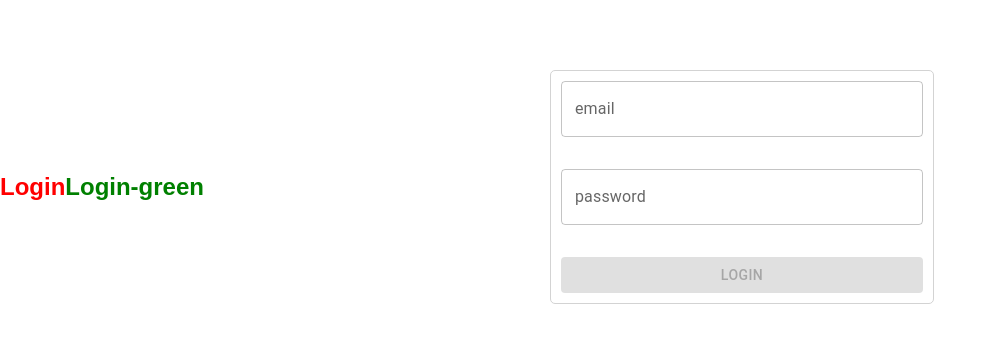
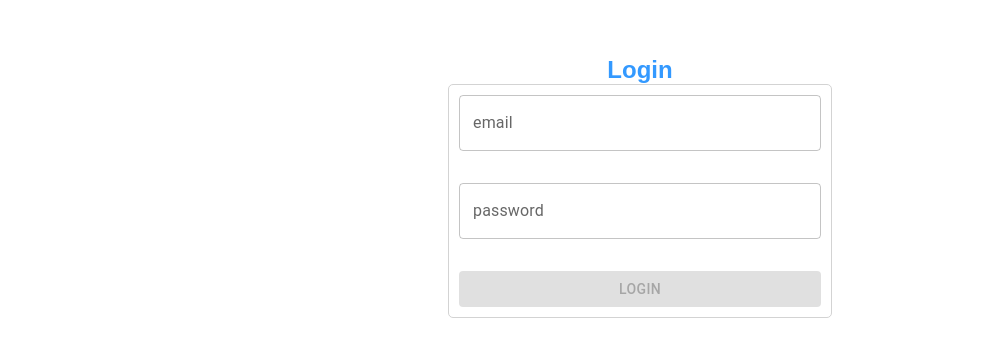
Before and after one commit to Shoaib-Amin/vehicle-service-web, a Next.js app: page / in a window 1280 px wide. Shown: the part 213-570 px from the top of the page, without its empty margins (0-996 px from the left). Built offline with nearby package versions, Linux system fonts and the light colour scheme.

Commit message:
desing component change

```diff
--- /dev/null
+++ b/src/app/components/ButtonComponent.tsx
@@ -0,0 +1,27 @@
+import React from 'react'
+import { Button, ButtonProps, CircularProgress } from "@mui/material";
+
+type Props = {
+    variant: 'text' | 'outlined' | 'contained';
+    type?: 'submit'; // add further
+    disabled?: boolean;
+    isLoading?: boolean;
+    children: React.ReactNode;
+    onClick?: React.MouseEventHandler<HTMLButtonElement>;
+} & ButtonProps;
+
+function ButtonComponent({ isLoading = false, type, disabled = false, variant = "contained", children, onClick, ...props }: Props) {
+    return (
+        <Button
+            variant={variant}
+            type={type}
+            disabled={disabled}
+            startIcon={isLoading ? <CircularProgress size={24} color="inherit" /> : null}
+            onClick={onClick}
+            {...props}
+        >{children}
+        </Button>
+    )
+}
+
+export default ButtonComponent
--- /dev/null
+++ b/src/app/components/index.ts
@@ -0,0 +1,3 @@
+export { default as Button } from './ButtonComponent';
+export { default as Input } from './InputComponent';
+export { default as Alert } from './AlertComponent';
--- a/src/app/page.module.css
+++ b/src/app/page.module.css
@@ -8,17 +8,18 @@
   border: 1px solid lightgray;
   padding: 10px;
   border-radius: 5px;
+  margin-top: 20;
 }
 
 .container {
   display: flex;
   align-items: center;
   height: 100vh;
+  flex-direction: column;
+  justify-content: center;
 }
 
-.loginRed{
-  color: red;
+.loginText{
+  color: #3399FF;
+
 }
-.login-green {
-  color: green
-}
--- a/src/app/page.tsx
+++ b/src/app/page.tsx
@@ -1,10 +1,9 @@
 'use client'
 import styles from "./page.module.css";
 import React, { FormEvent, useState } from 'react';
-import InputComponent from "./components/InputComponent";
-import { AlertColor, Button, CircularProgress } from "@mui/material";
+import { AlertColor } from "@mui/material";
 import { AlertState } from "@/types";
-import AlertComponent from "./components/AlertComponent";
+import { Alert, Button, Input } from "./components";
 
 export default function Home() {
   const [email, setEmail] = useState<string>("")
@@ -71,19 +70,16 @@ export default function Home() {
 
   return (
     <div className={styles.container}>
-      <h2 className={styles.loginRed}>Login</h2>
-      <h2 className={styles['login-green']}>Login-green</h2>
-      <AlertComponent message={alert.message} severity={alert.severity} open={alert.open} onClose={closeAlert} />
+      <Alert message={alert.message} severity={alert.severity} open={alert.open} onClose={closeAlert} />
+      <h2 className={styles.loginText}>Login</h2>
       <form onSubmit={handleSubmit} className={styles.form}>
-        <InputComponent label={'email'} type="email" value={email} name="email" onChange={e => setEmail(e.target.value)} />
-        <InputComponent label={'password'} type="password" value={password} name="password" onChange={e => setPassword(e.target.value)} />
+        <Input label={'email'} type="email" value={email} name="email" onChange={e => setEmail(e.target.value)} />
+        <Input label={'password'} type="password" value={password} name="password" onChange={e => setPassword(e.target.value)} />
         <Button
           variant="contained"
           type="submit"
-          fullWidth
           disabled={!email || !password || isLoading}
-          startIcon={isLoading ? <CircularProgress size={24} color="inherit" /> : null}
-
+          isLoading={isLoading}
         >Login</Button>
       </form>
     </div>
--- a/src/app/vehicle/list/page.module.css
+++ b/src/app/vehicle/list/page.module.css
@@ -1,4 +1,4 @@
-.container {
+.vehicle-list-container {
     width: 80%;
     margin: 0 auto;
     margin-top: 100;
--- a/src/app/vehicle/list/page.tsx
+++ b/src/app/vehicle/list/page.tsx
@@ -67,7 +67,7 @@ function VehicleListPage() {
     }
 
     return (
-        <div className={styles.container}>
+        <div className={styles["vehicle-list-container"]}>
             <AlertComponent message={alert.message} severity={alert.severity} open={alert.open} onClose={closeAlert} />
             <h2>Vehicle List</h2>
 
--- a/src/app/vehicle/page.module.css
+++ b/src/app/vehicle/page.module.css
@@ -3,7 +3,8 @@
     margin: 0 auto;
     display: flex;
     flex-direction: column;
-    gap: 10;
+    height: 400;
+    justify-content: space-between;
 }
 
 .layout-container {
@@ -44,9 +45,6 @@
     transition: opacity 0.3s ease;
 }
 
-.images-container {
-}
-
 .image-container:hover .remove-icon {
     opacity: 1;
 }
```
Also changed, not shown: src/app/vehicle/page.tsx (+11 -9 lines).
